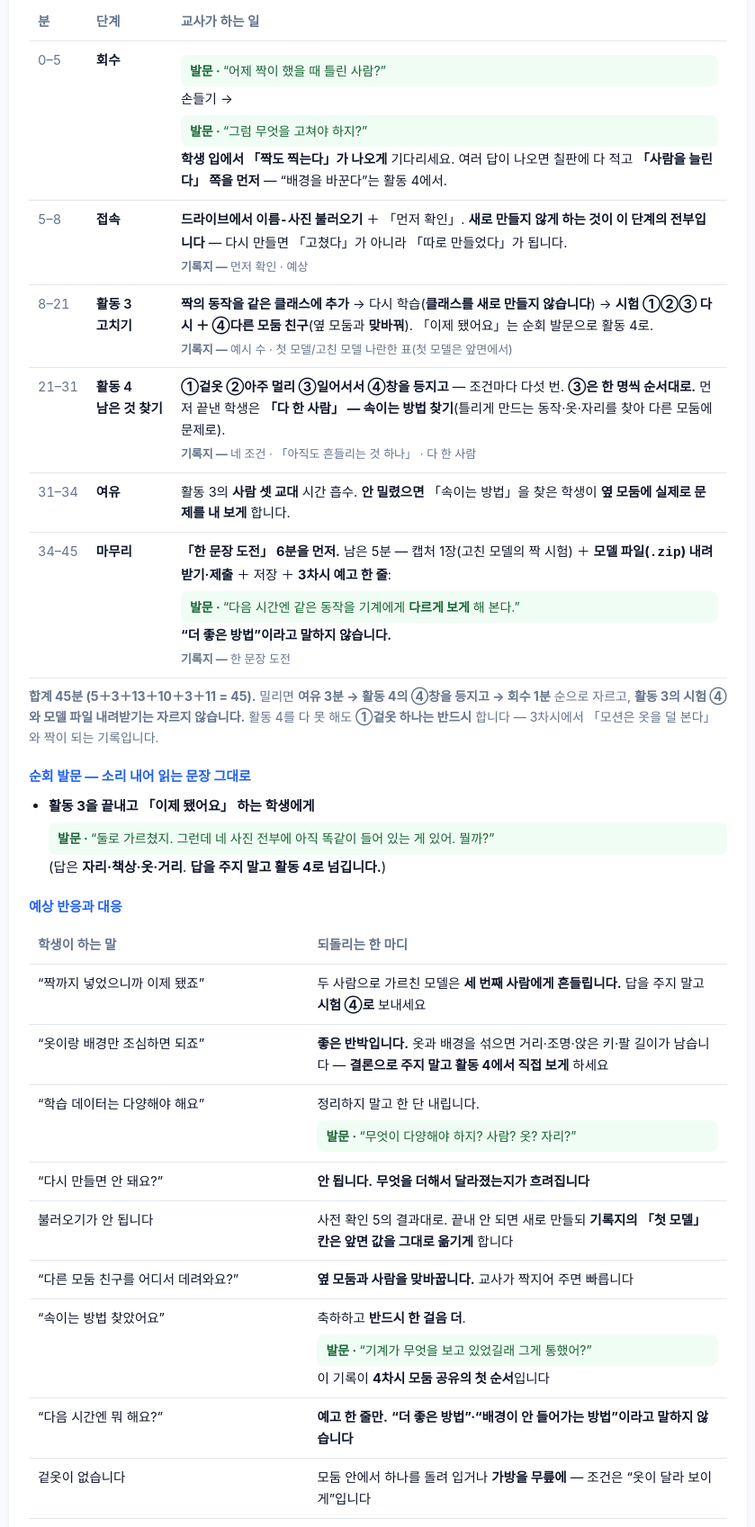
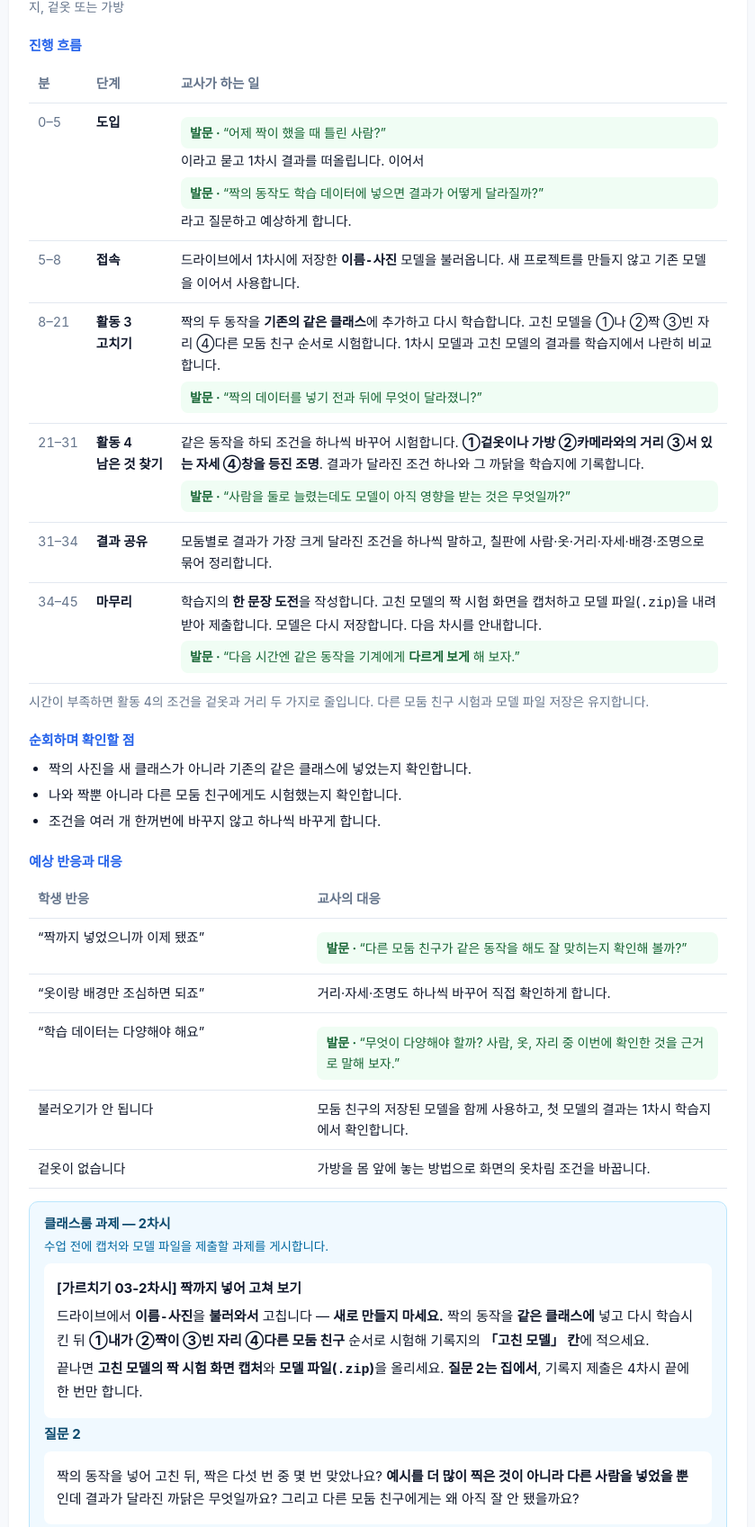
Before and after one commit to daldalsam/InfoCBI, a plain HTML site: page teacher/04-ai/03-ai-practice/03-ai-practice.html in a window 1280 px wide. Shown: the part 3007-4704 px from the top of the page at 90% size, without its empty margins (220-1059 px from the left). Drawn offline with Linux system fonts and the light colour scheme.

Commit message:
Ⅳ-2 실습 2차시 교사용 지도안을 모델 개선과 한계 중심으로 간결화

```diff
--- a/teacher/04-ai/03-ai-practice/03-ai-practice.html
+++ b/teacher/04-ai/03-ai-practice/03-ai-practice.html
@@ -635,109 +635,75 @@
   <!-- ═══════════ 2차시 ═══════════ -->
   <div class="lesson" id="l2">
     <h2>2차시 — 짝까지 넣어 고치기 (사진 프로젝트)</h2>
-    <p class="sub">준비물: <b>1차시 기록지 그 종이</b>(뒷면을 씁니다 — 새 종이 없음) ·
-      학생 기기 · 칠판 · <b>활동 4용 겉옷</b>(학생 각자 것). <b>패들렛 없음.</b></p>
+    <p class="sub"><b>수업 목표:</b> 학습 데이터에 다른 사람의 사진을 추가하면
+      결과가 좋아질 수 있지만, 사람·옷·거리·배경이 달라지면 여전히 판단이
+      흔들릴 수 있음을 설명한다.<br>
+      1차시 결과 되짚기 → 짝의 데이터 추가하기 → 여러 조건에서 다시 시험하기 →
+      남은 한계 설명하기 · 준비물: 학생 기기, 1·2차시 학습지, 겉옷 또는 가방</p>
 
     <h3>진행 흐름</h3>
     <table>
       <tr><th style="width:56px">분</th><th style="width:88px">단계</th><th>교사가 하는 일</th></tr>
-      <tr><td class="min">0–5</td><td class="step">회수</td>
+      <tr><td class="min">0–5</td><td class="step">도입</td>
         <td><span class="say">“어제 짝이 했을 때 틀린 사람?”</span>
-          손들기 →
-          <span class="say">“그럼 무엇을 고쳐야 하지?”</span>
-          <b>학생 입에서 「짝도 찍는다」가 나오게</b> 기다리세요. 여러 답이 나오면
-          칠판에 다 적고 <b>「사람을 늘린다」 쪽을 먼저</b> — “배경을 바꾼다”는
-          활동 4에서.</td></tr>
+          이라고 묻고 1차시 결과를 떠올립니다. 이어서
+          <span class="say">“짝의 동작도 학습 데이터에 넣으면 결과가 어떻게
+            달라질까?”</span>라고 질문하고 예상하게 합니다.</td></tr>
       <tr><td class="min">5–8</td><td class="step">접속</td>
-        <td><b>드라이브에서 <code>이름-사진</code> 불러오기</b> ＋ 「먼저 확인」.
-          <b>새로 만들지 않게 하는 것이 이 단계의 전부입니다</b> — 다시 만들면
-          「고쳤다」가 아니라 「따로 만들었다」가 됩니다.
-          <span class="rec">먼저 확인 · 예상</span></td></tr>
+        <td>드라이브에서 1차시에 저장한 <b><code>이름-사진</code></b> 모델을
+          불러옵니다. 새 프로젝트를 만들지 않고 기존 모델을 이어서 사용합니다.</td></tr>
       <tr><td class="min">8–21</td><td class="step">활동 3<br>고치기</td>
-        <td><b>짝의 동작을 같은 클래스에 추가</b> → 다시 학습(<b>클래스를 새로 만들지
-          않습니다</b>) → <b>시험 ①②③ 다시 ＋ ④다른 모둠 친구</b>(옆 모둠과
-          <b>맞바꿔</b>). 「이제 됐어요」는 순회 발문으로 활동 4로.
-          <span class="rec">예시 수 · 첫 모델/고친 모델 나란한 표(첫 모델은 앞면에서)</span></td></tr>
+        <td>짝의 두 동작을 <b>기존의 같은 클래스</b>에 추가하고 다시 학습합니다.
+          고친 모델을 ①나 ②짝 ③빈 자리 ④다른 모둠 친구 순서로 시험합니다.
+          1차시 모델과 고친 모델의 결과를 학습지에서 나란히 비교합니다.
+          <span class="say">“짝의 데이터를 넣기 전과 뒤에 무엇이 달라졌니?”</span></td></tr>
       <tr><td class="min">21–31</td><td class="step">활동 4<br>남은 것 찾기</td>
-        <td><b>①겉옷 ②아주 멀리 ③일어서서 ④창을 등지고</b> — 조건마다 다섯 번.
-          <b>③은 한 명씩 순서대로.</b>
-          먼저 끝낸 학생은 <b>「다 한 사람」 — 속이는 방법 찾기</b>(틀리게 만드는
-          동작·옷·자리를 찾아 다른 모둠에 문제로).
-          <span class="rec">네 조건 · 「아직도 흔들리는 것 하나」 · 다 한 사람</span></td></tr>
-      <tr><td class="min">31–34</td><td class="step">여유</td>
-        <td>활동 3의 <b>사람 셋 교대</b> 시간 흡수. <b>안 밀렸으면</b> 「속이는
-          방법」을 찾은 학생이 <b>옆 모둠에 실제로 문제를 내 보게</b> 합니다.</td></tr>
+        <td>같은 동작을 하되 조건을 하나씩 바꾸어 시험합니다.
+          <b>①겉옷이나 가방 ②카메라와의 거리 ③서 있는 자세 ④창을 등진 조명</b>.
+          결과가 달라진 조건 하나와 그 까닭을 학습지에 기록합니다.
+          <span class="say">“사람을 둘로 늘렸는데도 모델이 아직 영향을 받는 것은
+            무엇일까?”</span></td></tr>
+      <tr><td class="min">31–34</td><td class="step">결과 공유</td>
+        <td>모둠별로 결과가 가장 크게 달라진 조건을 하나씩 말하고, 칠판에
+          사람·옷·거리·자세·배경·조명으로 묶어 정리합니다.</td></tr>
       <tr><td class="min">34–45</td><td class="step">마무리</td>
-        <td><b>「한 문장 도전」 6분을 먼저.</b> 남은 5분 — 캡처 1장(고친 모델의 짝
-          시험) ＋ <b>모델 파일(<code>.zip</code>) 내려받기·제출</b> ＋ 저장 ＋
-          <b>3차시 예고 한 줄</b>:
+        <td>학습지의 <b>한 문장 도전</b>을 작성합니다. 고친 모델의 짝 시험 화면을
+          캡처하고 모델 파일(<code>.zip</code>)을 내려받아 제출합니다. 모델은
+          다시 저장합니다. 다음 차시를 안내합니다.
           <span class="say">“다음 시간엔 같은 동작을 기계에게 <b>다르게 보게</b>
-            해 본다.”</span>
-          <b>“더 좋은 방법”이라고 말하지 않습니다.</b>
-          <span class="rec">한 문장 도전</span></td></tr>
+            해 보자.”</span></td></tr>
     </table>
-    <p class="tally"><b>합계 45분 (5＋3＋13＋10＋3＋11 = 45).</b> 밀리면
-      <b>여유 3분 → 활동 4의 ④창을 등지고 → 회수 1분</b> 순으로 자르고,
-      <b>활동 3의 시험 ④와 모델 파일 내려받기는 자르지 않습니다.</b>
-      활동 4를 다 못 해도 <b>①겉옷 하나는 반드시</b> 합니다 — 3차시에서 「모션은
-      옷을 덜 본다」와 짝이 되는 기록입니다.</p>
+    <p class="tally">시간이 부족하면 활동 4의 조건을 겉옷과 거리 두 가지로
+      줄입니다. 다른 모둠 친구 시험과 모델 파일 저장은 유지합니다.</p>
 
-    <h3>순회 발문 — 소리 내어 읽는 문장 그대로</h3>
+    <h3>순회하며 확인할 점</h3>
     <ul>
-      <li><b>활동 3을 끝내고 「이제 됐어요」 하는 학생에게</b>
-        <span class="say">“둘로 가르쳤지. 그런데 네 사진 전부에 아직 똑같이 들어
-          있는 게 있어. 뭘까?”</span>
-        (답은 <b>자리·책상·옷·거리</b>. <b>답을 주지 말고 활동 4로 넘깁니다.</b>)</li>
+      <li>짝의 사진을 새 클래스가 아니라 기존의 같은 클래스에 넣었는지 확인합니다.</li>
+      <li>나와 짝뿐 아니라 다른 모둠 친구에게도 시험했는지 확인합니다.</li>
+      <li>조건을 여러 개 한꺼번에 바꾸지 않고 하나씩 바꾸게 합니다.</li>
     </ul>
 
     <h3>예상 반응과 대응</h3>
     <table>
-      <tr><th style="width:40%">학생이 하는 말</th><th>되돌리는 한 마디</th></tr>
+      <tr><th style="width:40%">학생 반응</th><th>교사의 대응</th></tr>
       <tr><td>“짝까지 넣었으니까 이제 됐죠”</td>
-        <td>두 사람으로 가르친 모델은 <b>세 번째 사람에게 흔들립니다.</b>
-          답을 주지 말고 <b>시험 ④로</b> 보내세요</td></tr>
+        <td><span class="say">“다른 모둠 친구가 같은 동작을 해도 잘 맞히는지
+          확인해 볼까?”</span></td></tr>
       <tr><td>“옷이랑 배경만 조심하면 되죠”</td>
-        <td><b>좋은 반박입니다.</b> 옷과 배경을 섞으면 거리·조명·앉은 키·팔 길이가
-          남습니다 — <b>결론으로 주지 말고 활동 4에서 직접 보게</b> 하세요</td></tr>
+        <td>거리·자세·조명도 하나씩 바꾸어 직접 확인하게 합니다.</td></tr>
       <tr><td>“학습 데이터는 다양해야 해요”</td>
-        <td>정리하지 말고 한 단 내립니다.
-          <span class="say">“무엇이 다양해야 하지? 사람? 옷? 자리?”</span></td></tr>
-      <tr><td>“다시 만들면 안 돼요?”</td>
-        <td><b>안 됩니다.</b> <b>무엇을 더해서 달라졌는지가 흐려집니다</b></td></tr>
+        <td><span class="say">“무엇이 다양해야 할까? 사람, 옷, 자리 중 이번에
+          확인한 것을 근거로 말해 보자.”</span></td></tr>
       <tr><td>불러오기가 안 됩니다</td>
-        <td>사전 확인 5의 결과대로. 끝내 안 되면 새로 만들되 <b>기록지의 「첫 모델」
-          칸은 앞면 값을 그대로 옮기게</b> 합니다</td></tr>
-      <tr><td>“다른 모둠 친구를 어디서 데려와요?”</td>
-        <td><b>옆 모둠과 사람을 맞바꿉니다.</b> 교사가 짝지어 주면 빠릅니다</td></tr>
-      <tr><td>“속이는 방법 찾았어요”</td>
-        <td>축하하고 <b>반드시 한 걸음 더</b>.
-          <span class="say">“기계가 무엇을 보고 있었길래 그게 통했어?”</span>
-          이 기록이 <b>4차시 모둠 공유의 첫 순서</b>입니다</td></tr>
-      <tr><td>“다음 시간엔 뭐 해요?”</td>
-        <td><b>예고 한 줄만.</b> <b>“더 좋은 방법”·“배경이 안 들어가는 방법”이라고
-          말하지 않습니다</b></td></tr>
+        <td>모둠 친구의 저장된 모델을 함께 사용하고, 첫 모델의 결과는 1차시
+          학습지에서 확인합니다.</td></tr>
       <tr><td>겉옷이 없습니다</td>
-        <td>모둠 안에서 하나를 돌려 입거나 <b>가방을 무릎에</b> — 조건은 “옷이 달라
-          보이게”입니다</td></tr>
+        <td>가방을 몸 앞에 놓는 방법으로 화면의 옷차림 조건을 바꿉니다.</td></tr>
     </table>
-
-    <div class="dont">
-      <b>이 차시에서 하지 말 것</b>
-      <ul>
-        <li><b>회수 5분에 「짝도 찍는다」를 교사가 말하지 않습니다.</b></li>
-        <li><b>「모션으로 하면 배경이 안 들어간다」를 말하지 않습니다.</b> 예고는
-          한 줄뿐입니다.</li>
-        <li><b>활동 3의 시험 ④를 자르지 않습니다.</b></li>
-        <li><b>모델 파일 내려받기를 다음 차시로 미루지 않습니다.</b> 3차시에는 모델이
-          둘이라 더 헷갈립니다.</li>
-        <li><b>다시 만들라고 하지 않습니다</b> — 불러오기가 전제입니다.</li>
-      </ul>
-    </div>
 
     <div class="classroom">
       <b>클래스룸 과제 — 2차시</b>
-      <p class="when">게시: <b>수업 전</b>(캡처 ＋ 모델 파일 제출 칸).
-        <b>질문 2는 기록지 뒷면에 인쇄돼 있어 별도 과제로 내지 않습니다.</b></p>
+      <p class="when">수업 전에 캡처와 모델 파일을 제출할 과제를 게시합니다.</p>
       <div class="copy">
         <p><b>[가르치기 03-2차시] 짝까지 넣어 고쳐 보기</b></p>
         <p>드라이브에서 <b><code>이름-사진</code></b>을 <b>불러와서</b> 고칩니다 —
@@ -748,15 +714,13 @@
           <b>모델 파일(<code>.zip</code>)</b>을 올리세요. <b>질문 2는 집에서</b>,
           기록지 제출은 4차시 끝에 한 번만 합니다.</p>
       </div>
-      <p><b>질문 2 원문</b> — 쓰는 시점: <b>집(2차시 과제)</b> · 게시 시점:
-        <b>수업 전, 기록지 안</b></p>
+      <p><b>질문 2</b></p>
       <div class="copy">
         <p>짝의 동작을 넣어 고친 뒤, 짝은 다섯 번 중 몇 번 맞았나요? <b>예시를 더
           많이 찍은 것이 아니라 다른 사람을 넣었을 뿐</b>인데 결과가 달라진 까닭은
           무엇일까요? 그리고 다른 모둠 친구에게는 왜 아직 잘 안 됐을까요?</p>
       </div>
-      <p><b>2차시 기록지는 따로 없습니다</b> — 1차시 종이의 뒷면입니다.
-        가져오게 안내하세요(클래스룸 사본을 기기에서 열어도 됩니다).</p>
+      <p>2차시 학습지는 따로 없습니다. 1차시 학습지의 뒷면을 이어서 사용합니다.</p>
     </div>
   </div>
 
```
